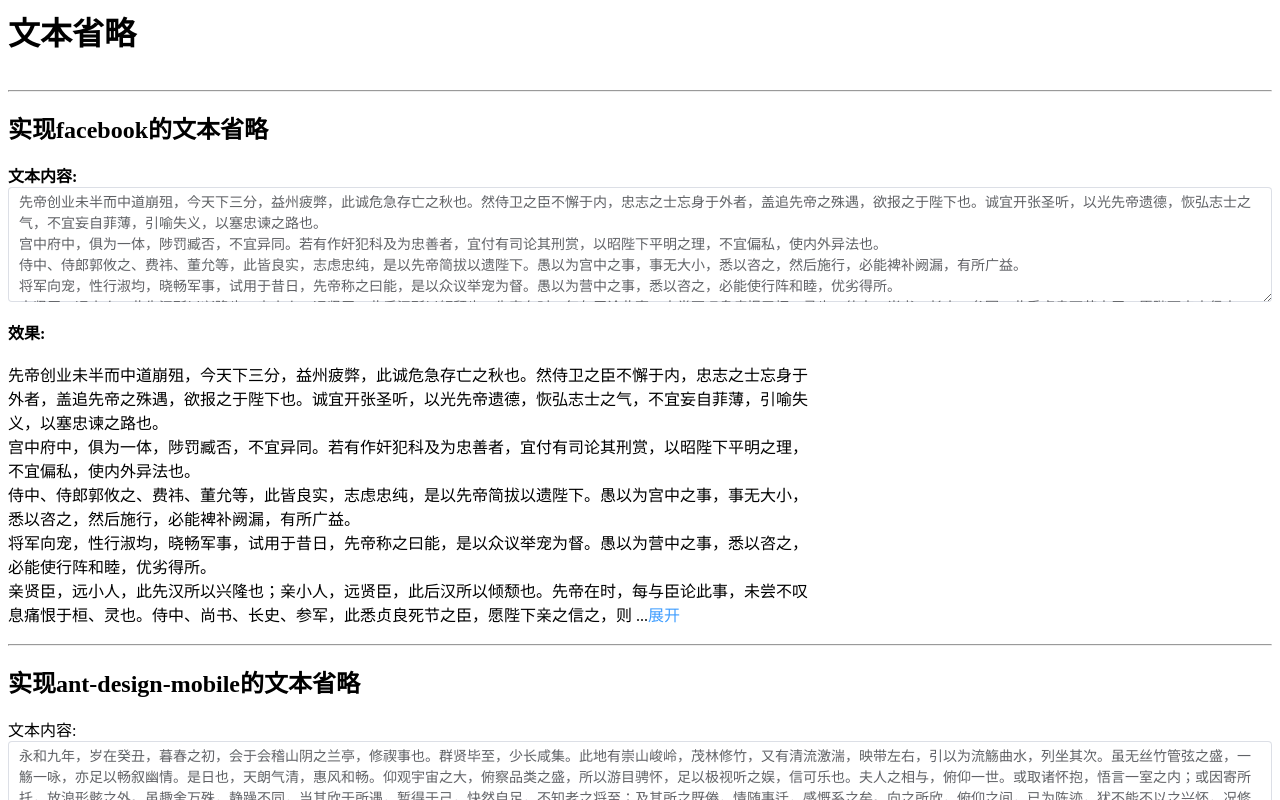
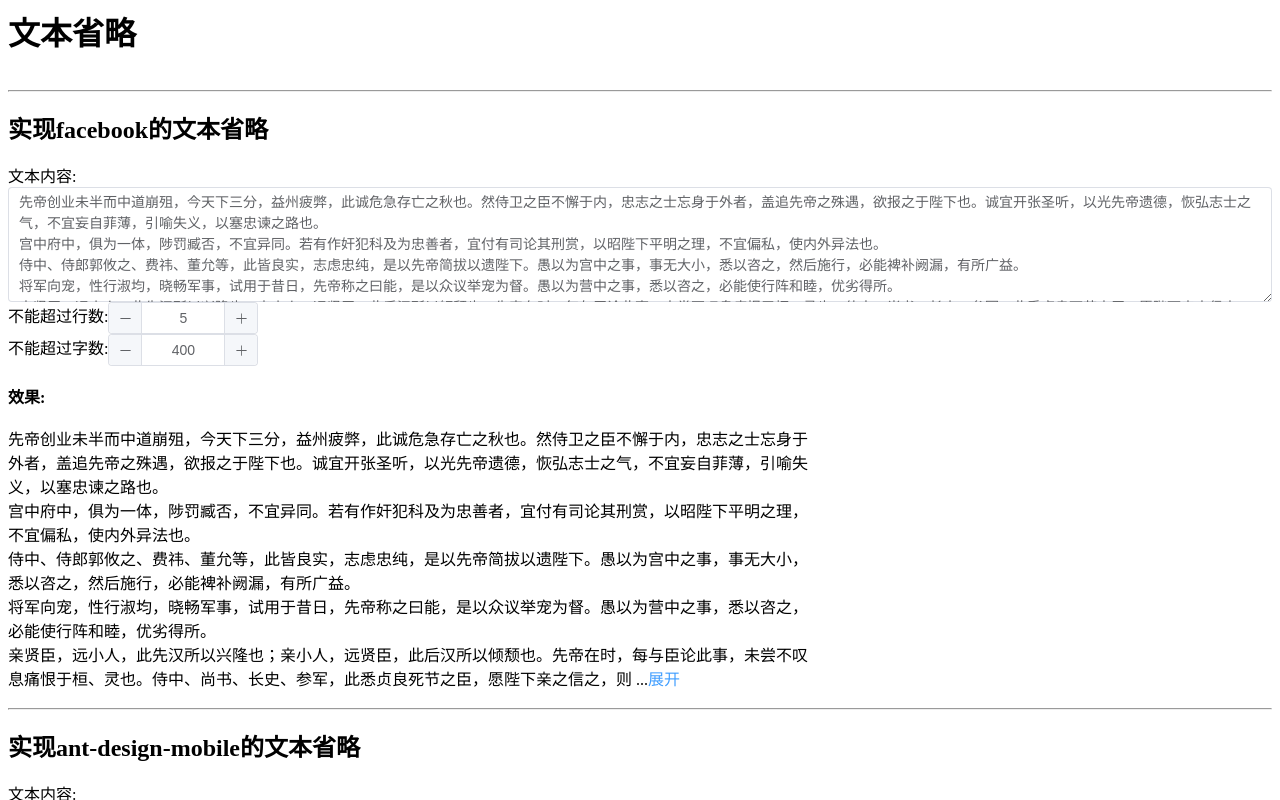
Before and after one commit to xiaocheng555/text-ellipsis, a Vue app: page / in a window 1280 px wide. Shown: the top 800 px of the page. Built offline with nearby package versions, Linux system fonts and the light colour scheme.

Commit message:
feat: 优化demo

```diff
--- a/src/App.vue
+++ b/src/App.vue
@@ -4,13 +4,13 @@
     <br><br><hr><br>
     <h2>实现facebook的文本省略</h2>
     <br>
-    <h4>文本内容:</h4>
-    <el-input type="textarea" v-model="text" :rows="5" />
-    <br>
+    文本内容:<el-input type="textarea" v-model="text" :rows="5" />
+    不能超过行数:<el-input-number v-model="maxRows"></el-input-number><br>
+    不能超过字数:<el-input-number v-model="maxLen"></el-input-number><br>
     <br>
     <h4>效果:</h4>
     <br>
-    <TextEllipsis2 style="max-width: 800px;" :content="text"></TextEllipsis2>
+    <TextEllipsis2 :maxRows="maxRows" :maxLen="maxLen" style="max-width: 800px;" :content="text"></TextEllipsis2>
     <br><hr><br>
     <h2>实现ant-design-mobile的文本省略</h2>
     <br>
@@ -56,6 +56,9 @@
 const rows = ref(5)
 const direction = ref('end')
 const single = ref('single')
+
+const maxRows = ref(5)
+const maxLen = ref(400)
 </script>
 
 <style scoped>
--- a/src/text-ellipsis.vue
+++ b/src/text-ellipsis.vue
@@ -60,8 +60,8 @@
   }
 })
 
-const text = ref('') // 显示的文本内容
-const mulText = ref(['', '']) // 显示的文本内容
+const text = ref('') // 显示的省略文本内容
+const mulText = ref(['', '']) // 显示的省略文本内容,direction=middle时,存储开头和结尾的省略文本
 const isEll = ref(false) // 是否省略
 const isExpand = ref(false) // 是否展开
 const boxEl = ref<null | HTMLElement>(null) // 容器dom
@@ -188,7 +188,10 @@
   const div = cloneBox()
   if (!div) return
   const { paddingBottom, paddingTop, lineHeight } = div.style
+  // 最大高度: 行高 * 行数 + 上下内边距;
+  // 补: 加上 1/2 为了增加最大高度的安全范围
   const maxHeight = (props.rows + 1 / 2) * toNum(lineHeight) + toNum(paddingTop) + toNum(paddingBottom)
+  // 内容溢出,则进行文本省略
   if (maxHeight < div.offsetHeight) {
     isEll.value = true
     const ellText = calcEllText(div, maxHeight)
@@ -198,6 +201,7 @@
       text.value = ellText
     }
   } else {
+    // 内容未溢出
     isEll.value = false
     text.value = props.content
   }
@@ -258,5 +262,8 @@
   &.is-block {
     display: block;
   }
+  &:hover {
+    opacity: .85;
+  }
 }
 </style>
--- a/src/text-ellipsis2.vue
+++ b/src/text-ellipsis2.vue
@@ -83,7 +83,7 @@
   calcContent()
 })
 
-watch(() => props.content, calcContent)
+watch(() => [props.content, props.maxLen, props.maxRows], calcContent)
 </script>
 
 <style lang='less' scoped>
```
